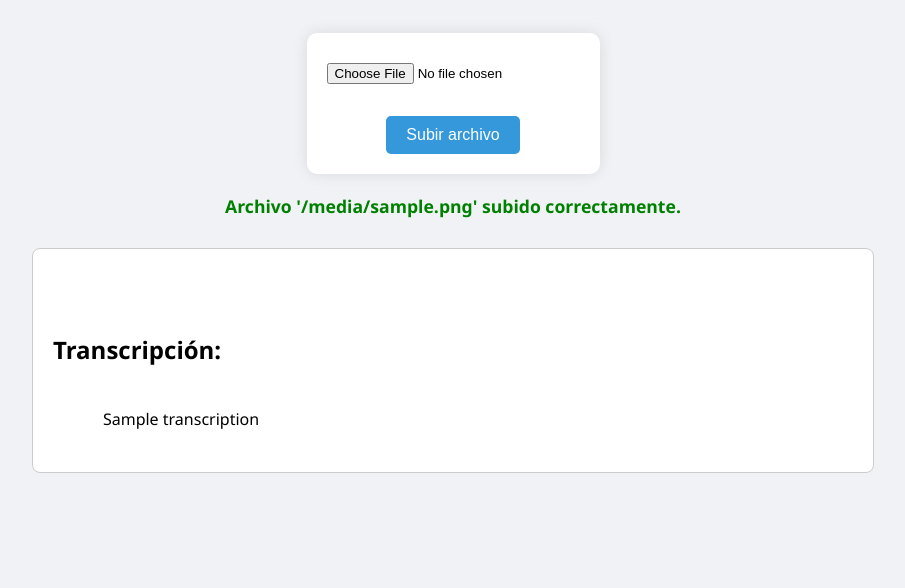
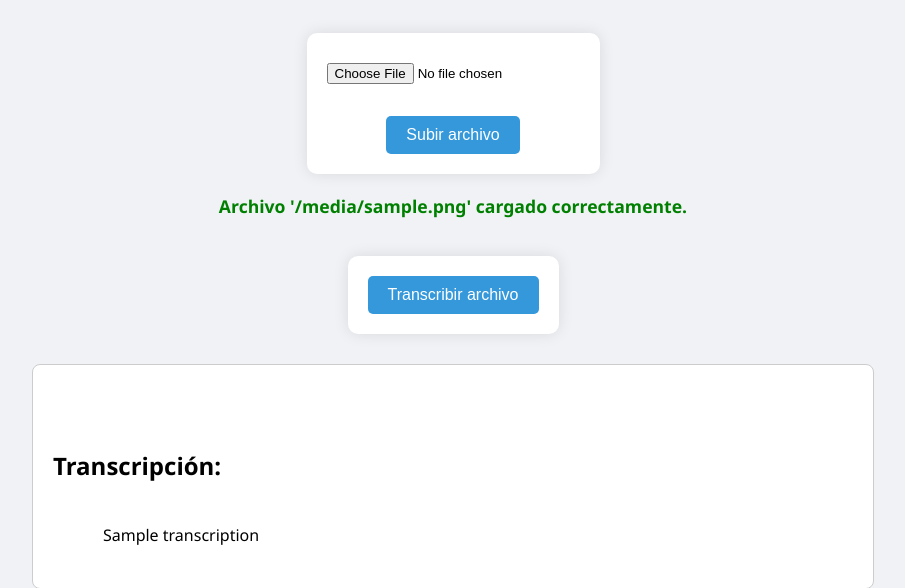
Before and after one commit to fernando-gc/transcriptor-web-app, a Flask app: template templates/index.html in a window 1280 px wide. Shown: the part 162-750 px from the top of the page, without its empty margins (187-1092 px from the left). Before the commit the page ends 635 px from the top, so only its background shows below. Run offline with Flask 3, Linux system fonts and the light colour scheme; the template is opened without the code that fills it: most values are stand-ins (such as "Sample title", 1, 10 or a date in 2020).

Commit message:
Modified files

```diff
--- a/app.py
+++ b/app.py
@@ -1,8 +1,7 @@
+
 from flask import Flask, request, render_template, redirect, url_for
 import os
 from werkzeug.utils import secure_filename
-import whisper
-import subprocess
 
 UPLOAD_FOLDER = 'uploads'
 ALLOWED_EXTENSIONS = {'wav', 'mp3', 'm4a'}
@@ -15,32 +14,34 @@ def allowed_file(filename):
 
 @app.route('/', methods=['GET', 'POST'])
 def index():
-    if request.method == 'POST':
-        if 'audiofile' not in request.files:
-            return 'No file part'
+    filename = None
+    if request.method == 'POST' and 'audiofile' in request.files:
         file = request.files['audiofile']
-        if file.filename == '':
-            return 'No selected file'
-        if file and allowed_file(file.filename):
+        if file.filename != '' and allowed_file(file.filename):
             filename = secure_filename(file.filename)
             filepath = os.path.join(app.config['UPLOAD_FOLDER'], filename)
             file.save(filepath)
+            return render_template('index.html', filename=filename)
+    return render_template('index.html')
 
-            # Convert to WAV mono 16kHz
-            converted_path = os.path.splitext(filepath)[0] + "_converted.wav"
-            subprocess.run([
-                "ffmpeg", "-i", filepath,
-                "-ac", "1", "-ar", "16000",
-                converted_path
-            ])
+@app.route('/transcribir/<filename>', methods=['POST'])
+def transcribir(filename):
+    import whisper
+    import subprocess
 
-            # Transcribe with Whisper
-            model = whisper.load_model("base")
-            result = model.transcribe(converted_path, language="es")
-            # Clean up the converted file
-            return render_template('index.html', transcription=result['text'], filename=filename)
+    filepath = os.path.join(app.config['UPLOAD_FOLDER'], filename)
+    converted_path = os.path.splitext(filepath)[0] + "_converted.wav"
 
-    return render_template('index.html')
+    subprocess.run([
+        "ffmpeg", "-i", filepath,
+        "-ac", "1", "-ar", "16000",
+        converted_path
+    ], stdout=subprocess.DEVNULL, stderr=subprocess.DEVNULL)
+
+    model = whisper.load_model("base")
+    result = model.transcribe(converted_path, language="es")
+
+    return render_template('index.html', filename=filename, transcription=result['text'])
 
 if __name__ == '__main__':
     os.makedirs(UPLOAD_FOLDER, exist_ok=True)
--- a/templates/index.html
+++ b/templates/index.html
@@ -34,7 +34,10 @@
     </form>
 
     {% if filename %}
-        <p class="confirmation">Archivo '{{ filename }}' subido correctamente.</p>
+        <p class="confirmation">Archivo '{{ filename }}' cargado correctamente.</p>
+        <form method="POST" action="{{ url_for('transcribir', filename=filename) }}">
+            <button type="submit">Transcribir archivo</button>
+        </form>
     {% endif %}
 
     {% if transcription %}
```
